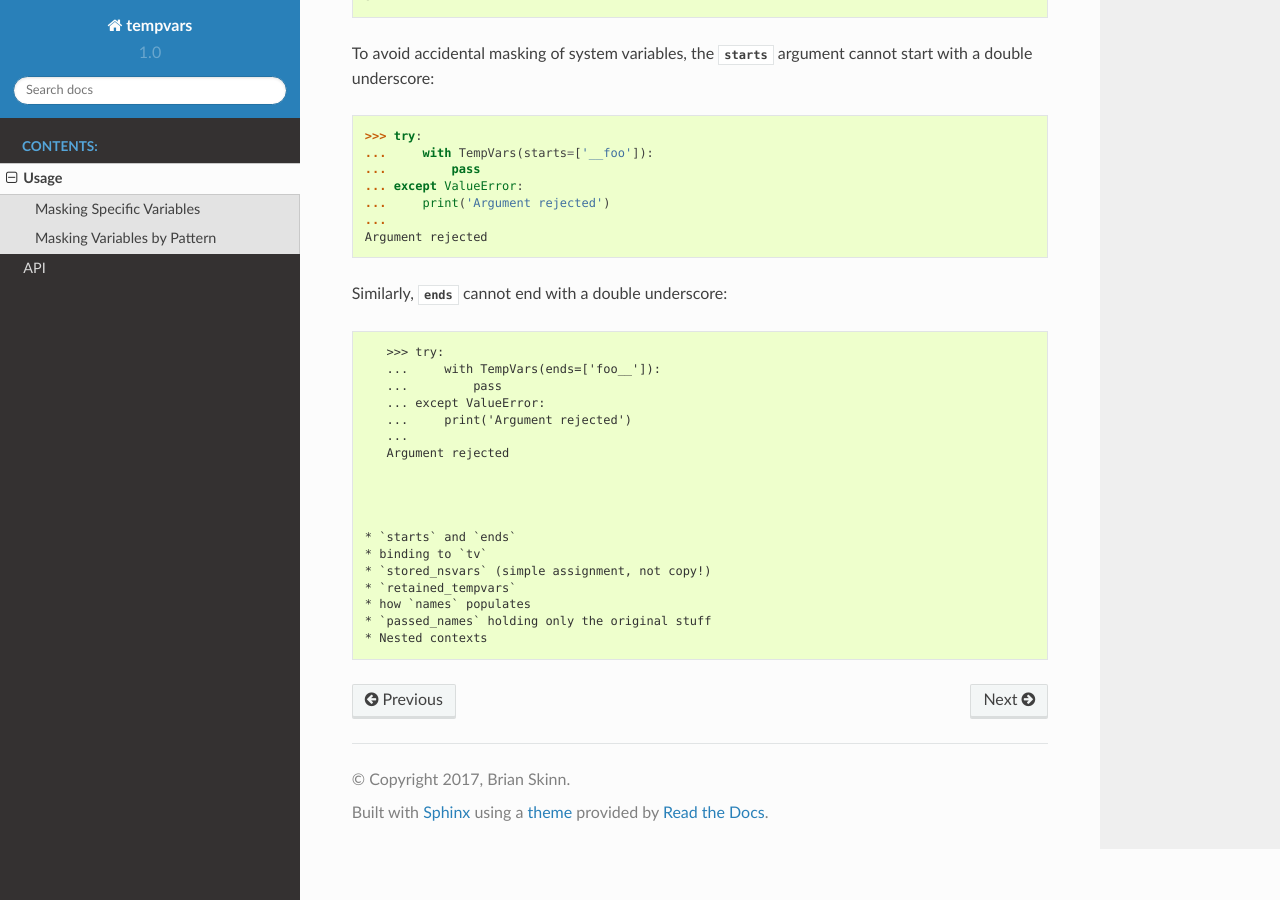
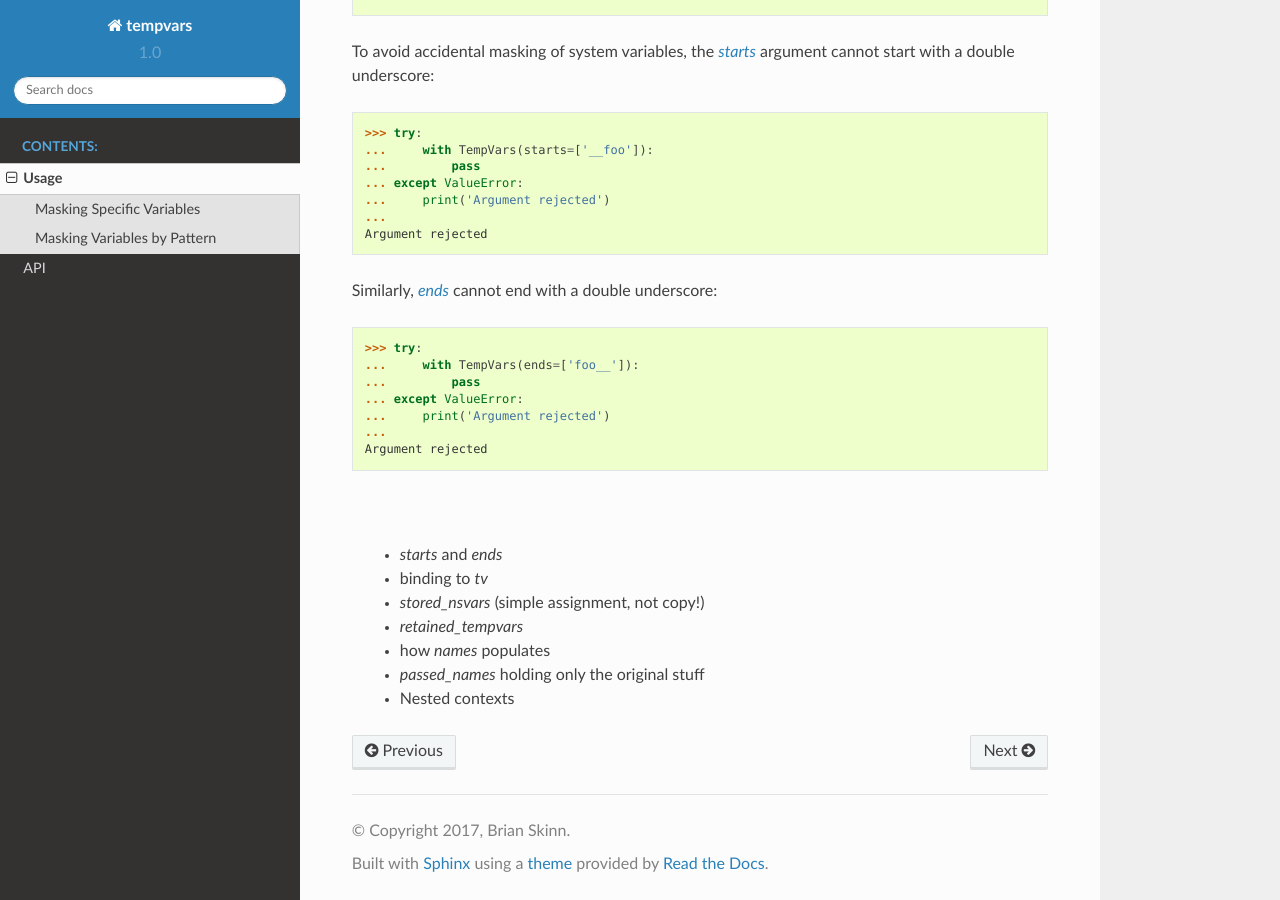
Before and after one commit to bskinn/tempvars, a Sphinx documentation site: the page built from doc/source/usage.rst, in a window 1280 px wide and 900 px high, scrolled down 1387 px. Built offline with Sphinx 7.4.7 and the Read the Docs theme 2.0.0, drawn with Linux system fonts in a browser that asks for light colours; part of the change alters nothing that is shown.

```diff
--- a/doc/source/conf.py
+++ b/doc/source/conf.py
@@ -233,23 +233,21 @@ rst_epilog = """
 
 .. |re.compile| replace:: :func:`re.compile`
 
-.. |npfloat_| replace:: :mod:`np.float_ <numpy.doc.basics>`
-
-.. |npfloat| replace:: ``np.float``
-
-.. |nparray| replace:: :obj:`np.array <numpy.ndarray>`
-
 .. |br| raw:: html
 
     <br />
 
-.. |arg_names| replace:: :class:`names <tempvars.TempVars>`
+.. |arg_names| replace:: `names`
+.. _arg_names: api.html#tempvars.TempVars
 
-.. |arg_starts| replace:: :class:`starts <tempvars.TempVars>`
+.. |arg_starts| replace:: `starts`
+.. _arg_starts: api.html#tempvars.TempVars
 
-.. |arg_ends| replace:: :class:`ends <tempvars.TempVars>`
+.. |arg_ends| replace:: `ends`
+.. _arg_ends: api.html#tempvars.TempVars
 
-.. |arg_restore| replace:: :class:`restore <tempvars.TempVars>`
+.. |arg_restore| replace:: `restore`
+.. _arg_restore: api.html#tempvars.TempVars
 
 .. |TempVars| replace:: :class:`TempVars <tempvars.TempVars>`
 
--- a/doc/source/usage.rst
+++ b/doc/source/usage.rst
@@ -28,7 +28,7 @@ Masking Specific Variables
 --------------------------
 
 The most basic usage is to supply individual variable names in the
-|arg_names| argument:
+|arg_names|_ argument:
 
 .. doctest::
 
@@ -43,10 +43,10 @@ The most basic usage is to supply individual variable names in the
 
 .. note::
 
-    |arg_names| must always be a list of strings, even when
+    |arg_names|_ must always be a list of strings, even when
     only one variable name is passed.
 
-If a variable name passed to |arg_names| doesn't exist in the namespace,
+If a variable name passed to |arg_names|_ doesn't exist in the namespace,
 |TempVars| silently ignores it:
 
 .. doctest::
@@ -79,7 +79,7 @@ only 'starts with' and 'ends with' matching styles are supported:
     >>> print(foo + bar)
     3
 
-To avoid accidental masking of system variables, the |arg_starts|
+To avoid accidental masking of system variables, the |arg_starts|_
 argument cannot start with a double underscore:
 
 .. doctest::
@@ -92,7 +92,7 @@ argument cannot start with a double underscore:
     ...
     Argument rejected
 
-Similarly, |arg_ends| cannot end with a double underscore:
+Similarly, |arg_ends|_ cannot end with a double underscore:
 
 .. doctest::
 
@@ -104,7 +104,7 @@ Similarly, |arg_ends| cannot end with a double underscore:
     ...
     Argument rejected
 
-
+|br|
 
 
  * `starts` and `ends`
```
